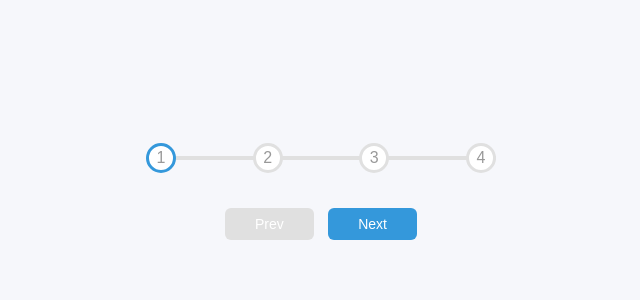
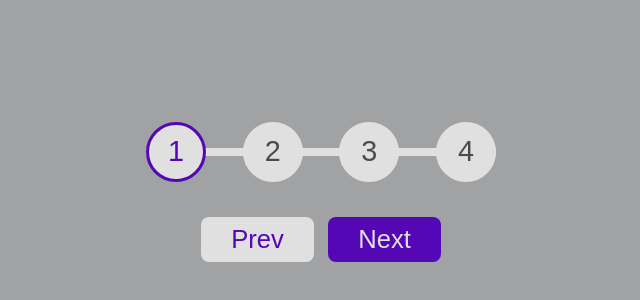
Before and after one commit to LoicSanchez/HTML-CSS-VanillaJS, a plain HTML site: page Progress Steps/index.html in a window 1280 px wide. Shown: the part 206-506 px from the top of the page, without its empty margins (319-959 px from the left). Drawn offline with Linux system fonts and the light colour scheme; a web font is replaced by a local one.

Commit message:
finish steps

```diff
--- a/Progress Steps/style.css
+++ b/Progress Steps/style.css
@@ -1,8 +1,11 @@
 @import url('https://fonts.googleapis.com/css2?family=Muli&display=swap');
 
 :root {
-    --line-border-fill: #3498db;
+    --line-border-fill: #5506b5;
     --line-border-empty: #e0e0e0;
+    --body-background-color: #a1a2a4;
+    --circle-color: #4a4b4d;
+    --btn-background-color: rgba(202, 201, 201, 0.9);
 }
 
 * {
@@ -10,7 +13,7 @@
 }
 
 body {
-    background-color: #f6f7fb;
+    background-color: var(--body-background-color);
     font-family: 'Muli', sans-serif;
     display: flex;
     align-items: center;
@@ -39,7 +42,7 @@ body {
     top: 50%;
     left: 0;
     transform: translateY(-50%);
-    height: 4px;
+    height: 8px;
     width: 100%;
     z-index: -1;
     transition: 0.4s ease;
@@ -51,18 +54,19 @@ body {
     top: 50%;
     left: 0;
     transform: translateY(-50%);
-    height: 4px;
+    height: 6px;
     width: 0%;
     z-index: -1;
     transition: 0.4s ease;
 }
 
 .circle {
-    background-color: white;
-    color: #999;
+    background-color: var(--line-border-empty);
+    font-size: 1.8rem;
+    color: var(--circle-color);
     border-radius: 50%;
-    height: 30px;
-    width: 30px;
+    height: 60px;
+    width: 60px;
     display: flex;
     align-items: center;
     justify-content: center;
@@ -72,22 +76,24 @@ body {
 
 .circle.active {
     border-color: var(--line-border-fill);
+    color: var(--line-border-fill);
 }
 
 .btn {
     background-color: var(--line-border-fill);
-    color: white;
+    color: var(--line-border-empty);
     border: 0;
-    border-radius: 6px;
+    border-radius: 8px;
     cursor: pointer;
     font-family: inherit;
     padding: 8px 30px;
     margin: 5px;
-    font-size: 14px;
+    font-size: 1.6rem;
+    transition: transform 0.3s ease-in-out;
 }
 
 .btn:active {
-    transform: scale(0.98);
+    transform: scale(0.9);
 }
 
 .btn:focus {
@@ -97,4 +103,5 @@ body {
 .btn:disabled {
     background-color: var(--line-border-empty);
     cursor: not-allowed;
+    color: var(--line-border-fill);
 }
```
Also changed, not shown: Progress Steps/index.html (+0 -1 lines), 2 other files.
